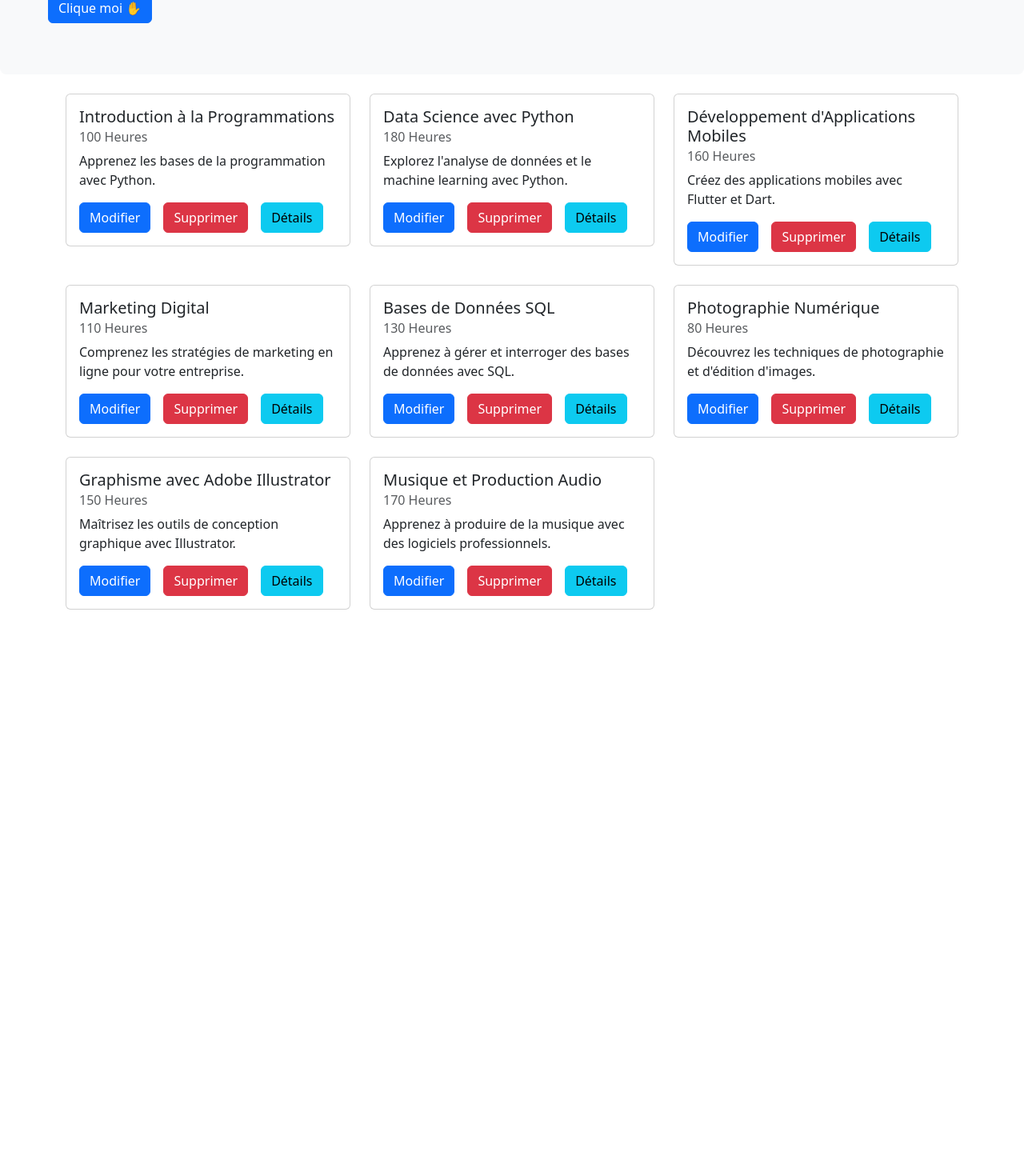
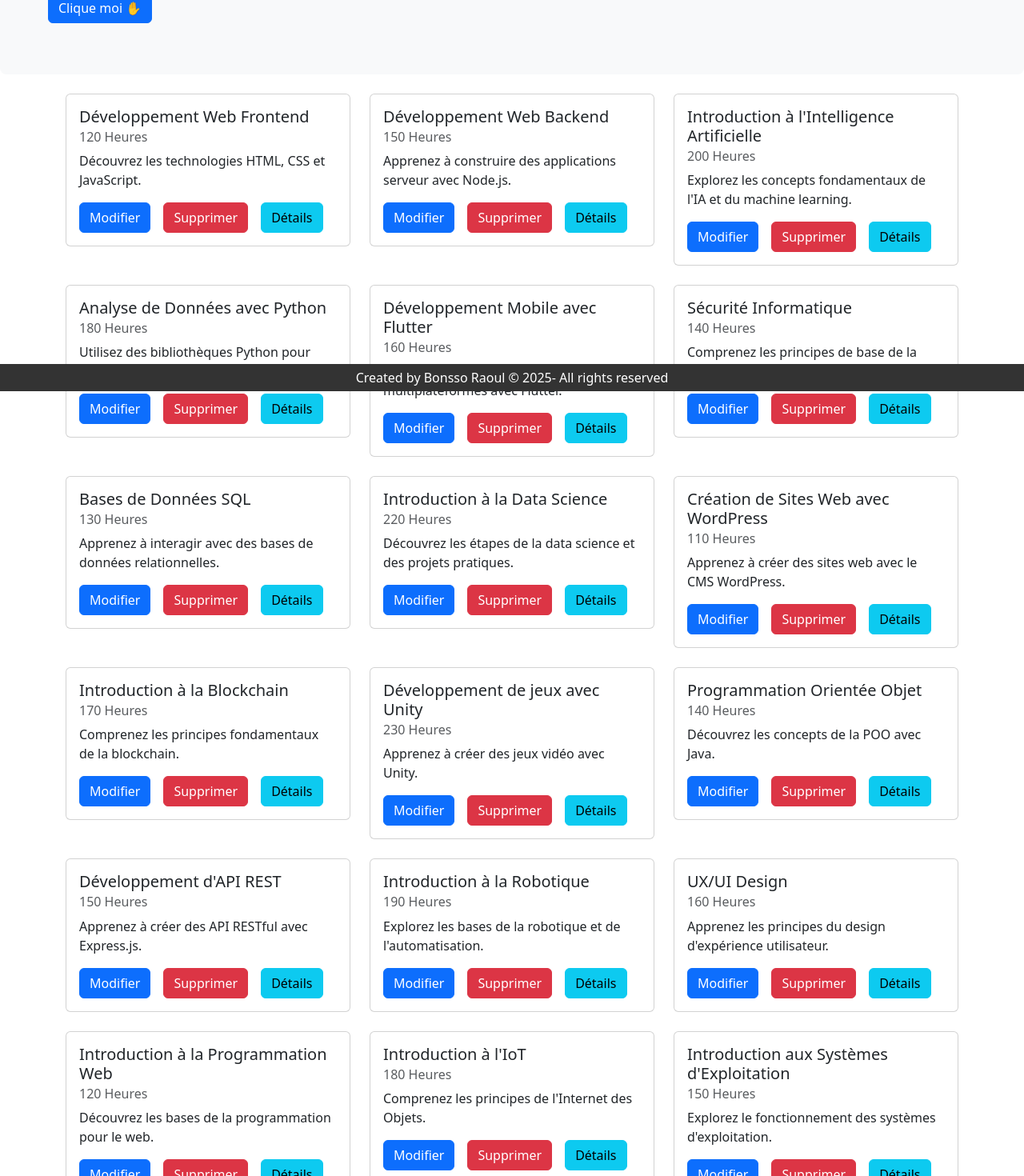
Before and after one commit to RaoulBonsso/CourseProject, an Angular app: page /courses in a window 1280 px wide. Shown: the part 311-1781 px from the top of the page at 80% size. Before the commit the page ends 1097 px from the top, so only its background shows below. Built offline with nearby package versions, Linux system fonts and the light colour scheme; data requests are answered from the project's data file; sample sign-in values are in the browser's storage.

Commit message:
correction derreur et ajustement css

```diff
--- a/db.json
+++ b/db.json
@@ -1,52 +1,124 @@
 {
   "courses": [
     {
-      "id": "1",
-      "title": "Introduction à la Programmations",
-      "description": "Apprenez les bases de la programmation avec Python.",
-      "time": 100
+      "id": "2",
+      "title": "Développement Web Frontend",
+      "description": "Découvrez les technologies HTML, CSS et JavaScript.",
+      "time": 120
+    },
+    {
+      "id": "3",
+      "title": "Développement Web Backend",
+      "description": "Apprenez à construire des applications serveur avec Node.js.",
+      "time": 150
+    },
+    {
+      "id": "4",
+      "title": "Introduction à l'Intelligence Artificielle",
+      "description": "Explorez les concepts fondamentaux de l'IA et du machine learning.",
+      "time": 200
     },
     {
       "id": "5",
-      "title": "Data Science avec Python",
-      "description": "Explorez l'analyse de données et le machine learning avec Python.",
+      "title": "Analyse de Données avec Python",
+      "description": "Utilisez des bibliothèques Python pour analyser des données.",
       "time": 180
     },
     {
+      "id": "6",
+      "title": "Développement Mobile avec Flutter",
+      "description": "Créez des applications mobiles multiplateformes avec Flutter.",
+      "time": 160
+    },
+    {
       "id": "7",
-      "title": "Développement d'Applications Mobiles",
-      "time": 160,
-      "description": "Créez des applications mobiles avec Flutter et Dart."
+      "title": "Sécurité Informatique",
+      "description": "Comprenez les principes de base de la sécurité en informatique.",
+      "time": 140
+    },
+    {
+      "id": "8",
+      "title": "Bases de Données SQL",
+      "description": "Apprenez à interagir avec des bases de données relationnelles.",
+      "time": 130
     },
     {
       "id": "9",
-      "title": "Marketing Digital",
-      "time": 110,
-      "description": "Comprenez les stratégies de marketing en ligne pour votre entreprise."
+      "title": "Introduction à la Data Science",
+      "description": "Découvrez les étapes de la data science et des projets pratiques.",
+      "time": 220
     },
     {
       "id": "10",
-      "title": "Bases de Données SQL",
-      "time": 130,
-      "description": "Apprenez à gérer et interroger des bases de données avec SQL."
+      "title": "Création de Sites Web avec WordPress",
+      "description": "Apprenez à créer des sites web avec le CMS WordPress.",
+      "time": 110
     },
     {
       "id": "11",
-      "title": "Photographie Numérique",
-      "time": 80,
-      "description": "Découvrez les techniques de photographie et d'édition d'images."
+      "title": "Introduction à la Blockchain",
+      "description": "Comprenez les principes fondamentaux de la blockchain.",
+      "time": 170
     },
     {
       "id": "12",
-      "title": "Graphisme avec Adobe Illustrator",
-      "time": 150,
-      "description": "Maîtrisez les outils de conception graphique avec Illustrator."
+      "title": "Développement de jeux avec Unity",
+      "description": "Apprenez à créer des jeux vidéo avec Unity.",
+      "time": 230
     },
     {
       "id": "13",
-      "title": "Musique et Production Audio",
-      "time": 170,
-      "description": "Apprenez à produire de la musique avec des logiciels professionnels."
+      "title": "Programmation Orientée Objet",
+      "description": "Découvrez les concepts de la POO avec Java.",
+      "time": 140
+    },
+    {
+      "id": "14",
+      "title": "Développement d'API REST",
+      "description": "Apprenez à créer des API RESTful avec Express.js.",
+      "time": 150
+    },
+    {
+      "id": "15",
+      "title": "Introduction à la Robotique",
+      "description": "Explorez les bases de la robotique et de l'automatisation.",
+      "time": 190
+    },
+    {
+      "id": "16",
+      "title": "UX/UI Design",
+      "description": "Apprenez les principes du design d'expérience utilisateur.",
+      "time": 160
+    },
+    {
+      "id": "17",
+      "title": "Introduction à la Programmation Web",
+      "description": "Découvrez les bases de la programmation pour le web.",
+      "time": 120
+    },
+    {
+      "id": "18",
+      "title": "Introduction à l'IoT",
+      "description": "Comprenez les principes de l'Internet des Objets.",
+      "time": 180
+    },
+    {
+      "id": "19",
+      "title": "Introduction aux Systèmes d'Exploitation",
+      "description": "Explorez le fonctionnement des systèmes d'exploitation.",
+      "time": 150
+    },
+    {
+      "id": "20",
+      "title": "Introduction à la Gestion de Projet",
+      "description": "Apprenez les fondamentaux de la gestion de projet.",
+      "time": 140
+    },
+    {
+      "id": "21",
+      "title": "Introduction à la Réalité Virtuelle",
+      "description": "Découvrez les concepts de base de la réalité virtuelle.",
+      "time": 200
     }
   ],
   "signup": [
@@ -121,6 +193,31 @@
       "id": "57bb",
       "username": "admin",
       "password": "admin"
+    },
+    {
+      "id": "445e",
+      "username": "admin",
+      "password": "admin"
+    },
+    {
+      "id": "524e",
+      "username": "admin",
+      "password": "admin"
+    },
+    {
+      "id": "4e85",
+      "username": "admin",
+      "password": "admin"
+    },
+    {
+      "id": "a80e",
+      "username": "admin",
+      "password": "admin"
+    },
+    {
+      "id": "a1e2",
+      "username": "admin",
+      "password": "admin"
     }
   ]
 }
--- a/src/app/app.component.html
+++ b/src/app/app.component.html
@@ -1 +1,3 @@
 <router-outlet></router-outlet>
+<app-footer
+></app-footer>
--- a/src/app/footer/footer.component.css
+++ b/src/app/footer/footer.component.css
@@ -1,9 +1,8 @@
 .footer {
   text-align: center;
-  padding: 20px;
   background-color: #333;
   color: white;
-  position: relative;
+  position: fixed;
   bottom: 0;
   width: 100%;
 }
--- a/src/app/footer/footer.component.html
+++ b/src/app/footer/footer.component.html
@@ -1,4 +1,3 @@
 <footer class="footer">
-  <p>Created by Bonsso Raoul</p>
-  <p>&copy; 2025- All rights reserved</p>
+  <p>Created by Bonsso Raoul    &copy; 2025- All rights reserved</p>
 </footer>
```
